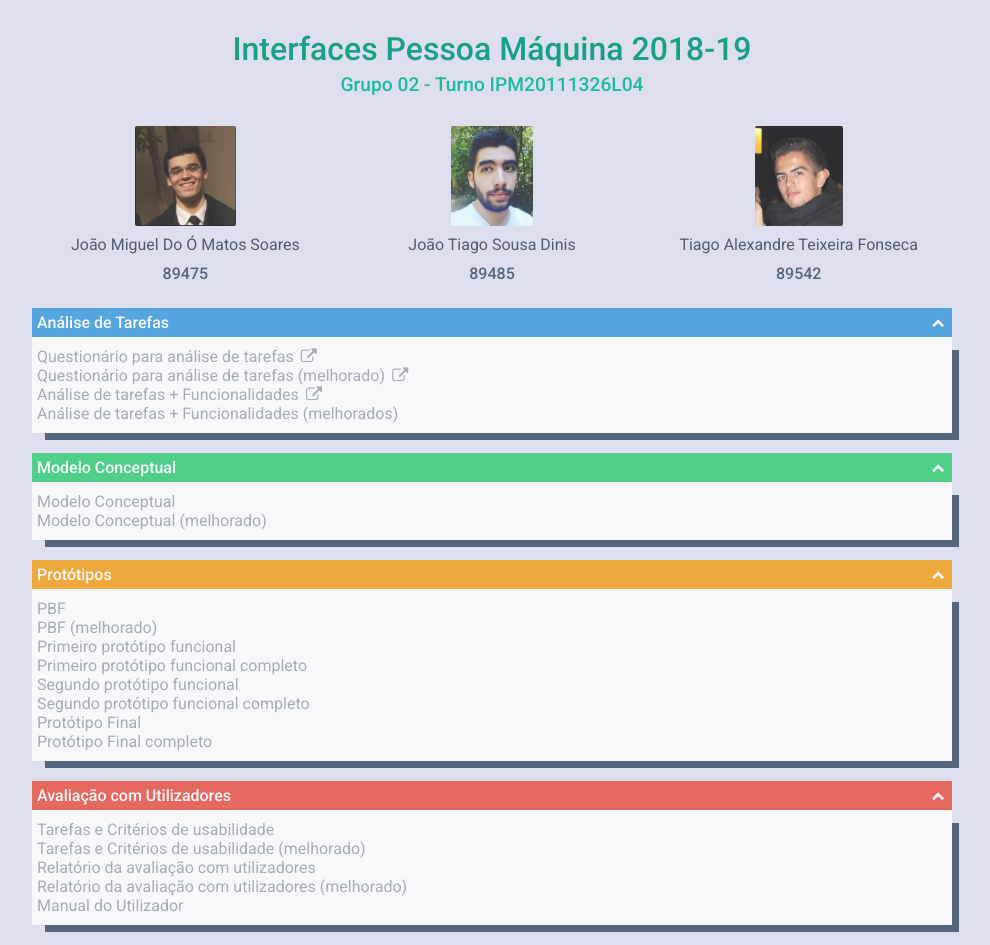
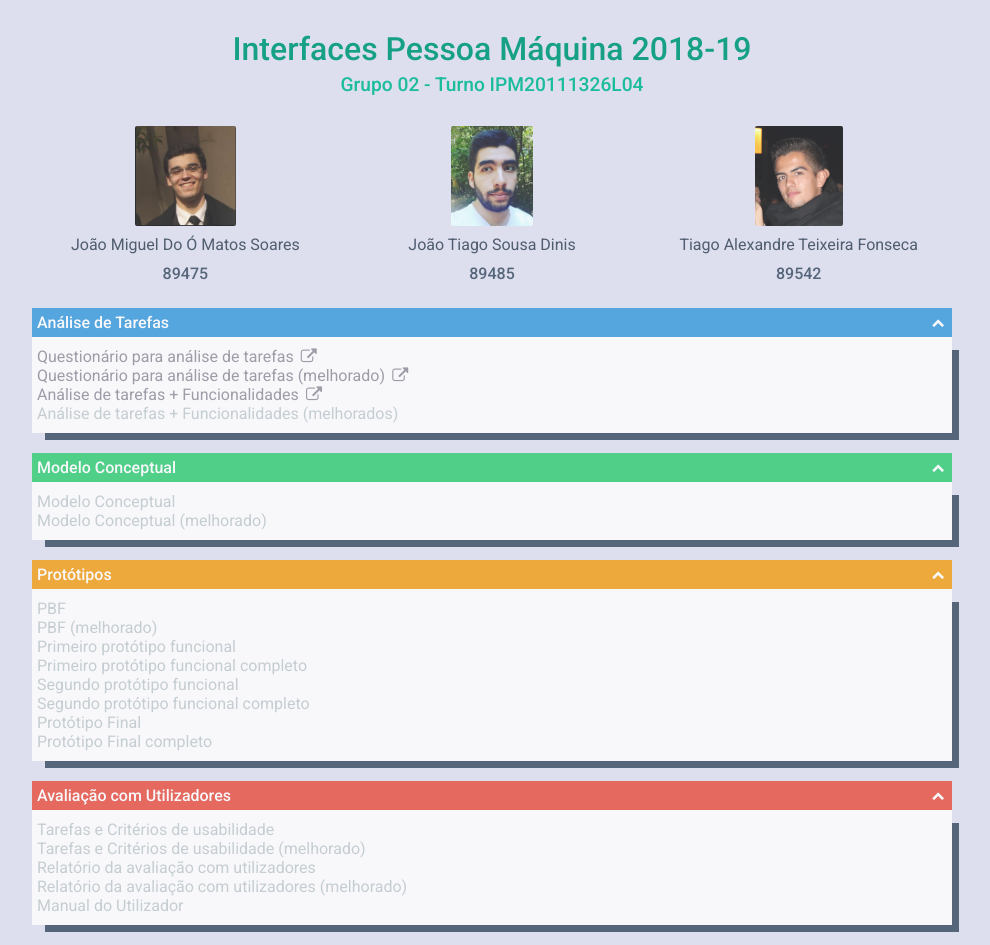
Before and after one commit to gh-jsoares/IPM-Site, a plain HTML site: page index.html in a window 1280 px wide. Shown: the whole page, without its empty margins (148-1138 px from the left). Drawn offline with Linux system fonts and the light colour scheme.

Commit message:
Changed colors

```diff
--- a/assets/css/styles.css
+++ b/assets/css/styles.css
@@ -127,7 +127,7 @@ header .subtitle {
 }
 
 .inner_section a {
-    color: #7f8c8d;
+    color: #73717e;
     text-decoration: none;
     opacity: .8;
     display: inline-block;
@@ -142,6 +142,18 @@ header .subtitle {
 /***************/
 /*** HELPERS ***/
 /***************/
+
+a.disabled {
+    cursor: not-allowed;
+    color: #b0bcbd;
+}
+
+a.disabled:hover {
+    cursor: not-allowed;
+    color: #b0bcbd;
+    text-decoration: none;
+    opacity: .8;
+}
 
 .hidden {
     margin: 0;
--- a/index.html
+++ b/index.html
@@ -52,40 +52,40 @@
                 <a href="IPM-Questionário-Formulários-do-Google.pdf">Question&aacute;rio para an&aacute;lise de tarefas <i class="icon-link-ext"></i></a> <br />
                 <a href="IPM-Questionário-Formulários-do-Google (melhorado).pdf">Question&aacute;rio para an&aacute;lise de tarefas (melhorado) <i class="icon-link-ext"></i></a> <br />
                 <a href="Relatorio-Analise-de-tarefas.pdf">An&aacute;lise de tarefas + Funcionalidades <i class="icon-link-ext"></i></a> <br />
-                <a href="at2.html">An&aacute;lise de tarefas + Funcionalidades (melhorados)</a> <br />
+                <a class="disabled" href="at2.html">An&aacute;lise de tarefas + Funcionalidades (melhorados)</a> <br />
             </div>
         </div>
 
         <div id="mc" class="section">
             <h2 class="section-title bg-green">Modelo Conceptual <i class="icon"></i></h2>
             <div id="mc_inner" class="inner_section">
-                <a href="mod-conceptual1.html">Modelo Conceptual</a> <br />
-                <a href="mod-conceptual2.html">Modelo Conceptual (melhorado)</a> <br />
+                <a class="disabled" href="mod-conceptual1.html">Modelo Conceptual</a> <br />
+                <a class="disabled" href="mod-conceptual2.html">Modelo Conceptual (melhorado)</a> <br />
             </div>
         </div>
 
         <div id="proto" class="section">
             <h2 class="section-title bg-yellow">Prot&oacute;tipos <i class="icon"></i></h2>
             <div id="proto_inner" class="inner_section">
-                <a href="pbf1.html">PBF</a> <br />
-                <a href="pbf2.html">PBF (melhorado)</a> <br />
-                <a href="protFuncional1-beta.html">Primeiro prot&oacute;tipo funcional</a> <br />
-                <a href="protFuncional1-completo.html">Primeiro prot&oacute;tipo funcional completo</a> <br />
-                <a href="protFuncional2-beta.html">Segundo prot&oacute;tipo funcional</a> <br />
-                <a href="protFuncional2-completo.html">Segundo prot&oacute;tipo funcional completo</a><br />
-                <a href="protFinal-beta.html">Prot&oacute;tipo Final</a> <br />
-                <a href="protFinal-completo.html">Prot&oacute;tipo Final completo</a><br />
+                <a class="disabled" href="pbf1.html">PBF</a> <br />
+                <a class="disabled" href="pbf2.html">PBF (melhorado)</a> <br />
+                <a class="disabled" href="protFuncional1-beta.html">Primeiro prot&oacute;tipo funcional</a> <br />
+                <a class="disabled" href="protFuncional1-completo.html">Primeiro prot&oacute;tipo funcional completo</a> <br />
+                <a class="disabled" href="protFuncional2-beta.html">Segundo prot&oacute;tipo funcional</a> <br />
+                <a class="disabled" href="protFuncional2-completo.html">Segundo prot&oacute;tipo funcional completo</a><br />
+                <a class="disabled" href="protFinal-beta.html">Prot&oacute;tipo Final</a> <br />
+                <a class="disabled" href="protFinal-completo.html">Prot&oacute;tipo Final completo</a><br />
             </div>
         </div>
 
         <div id="au" class="section">
             <h2 class="section-title bg-red">Avalia&ccedil;&atilde;o com Utilizadores <i class="icon"></i></h2>
             <div id="au_inner" class="inner_section">
-                <a href="tarefas-criterios1.html">Tarefas e Crit&eacute;rios de usabilidade</a> <br />
-                <a href="tarefas-criterios2.html">Tarefas e Crit&eacute;rios de usabilidade (melhorado)</a> <br />
-                <a href="relatorioTestes1.html">Relat&oacute;rio da avalia&ccedil;&atilde;o com utilizadores</a> <br />
-                <a href="relatorioTestes2.html">Relat&oacute;rio da avalia&ccedil;&atilde;o com utilizadores (melhorado)</a> <br />
-                <a href="manual.html">Manual do Utilizador</a> <br />
+                <a class="disabled" href="tarefas-criterios1.html">Tarefas e Crit&eacute;rios de usabilidade</a> <br />
+                <a class="disabled" href="tarefas-criterios2.html">Tarefas e Crit&eacute;rios de usabilidade (melhorado)</a> <br />
+                <a class="disabled" href="relatorioTestes1.html">Relat&oacute;rio da avalia&ccedil;&atilde;o com utilizadores</a> <br />
+                <a class="disabled" href="relatorioTestes2.html">Relat&oacute;rio da avalia&ccedil;&atilde;o com utilizadores (melhorado)</a> <br />
+                <a class="disabled" href="manual.html">Manual do Utilizador</a> <br />
             </div>
         </div>
     </div>
```
